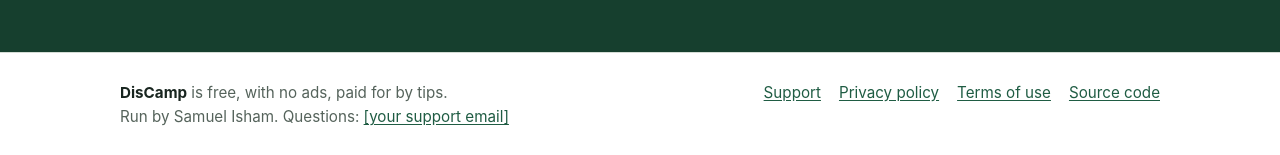
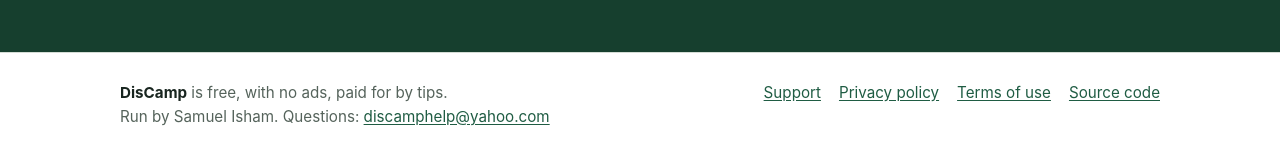
Before and after one commit to samisham-collab/DisCamp, a Jekyll site: the page built from docs/index.html, in a window 1280 px wide and 900 px high, scrolled down 1520 px. Shown: the part 742-897 px from the top of the window. Built offline with Jekyll 4.4.1, drawn with Linux system fonts in a browser that asks for light colours.

Commit message:
Website: support email discamphelp@yahoo.com
Co-Authored-By: Claude Opus 5.5 <noreply@anthropic.com>
Claude-Session: https://claude.ai/code/session_01VB7xSbpZfmkGJPdTQ31Qcs

```diff
--- a/docs/_config.yml
+++ b/docs/_config.yml
@@ -9,7 +9,7 @@
 title: DisCamp
 description: A free map of dispersed campsites that tells you whether your rig can reach and fit each one.
 owner: Samuel Isham
-support_email: '[your support email]'
+support_email: discamphelp@yahoo.com
 state: Kansas
 terms_effective: October 8, 2026
 privacy_effective: October 16, 2026
```
Also changed, not shown: CHANGELOG.md.
